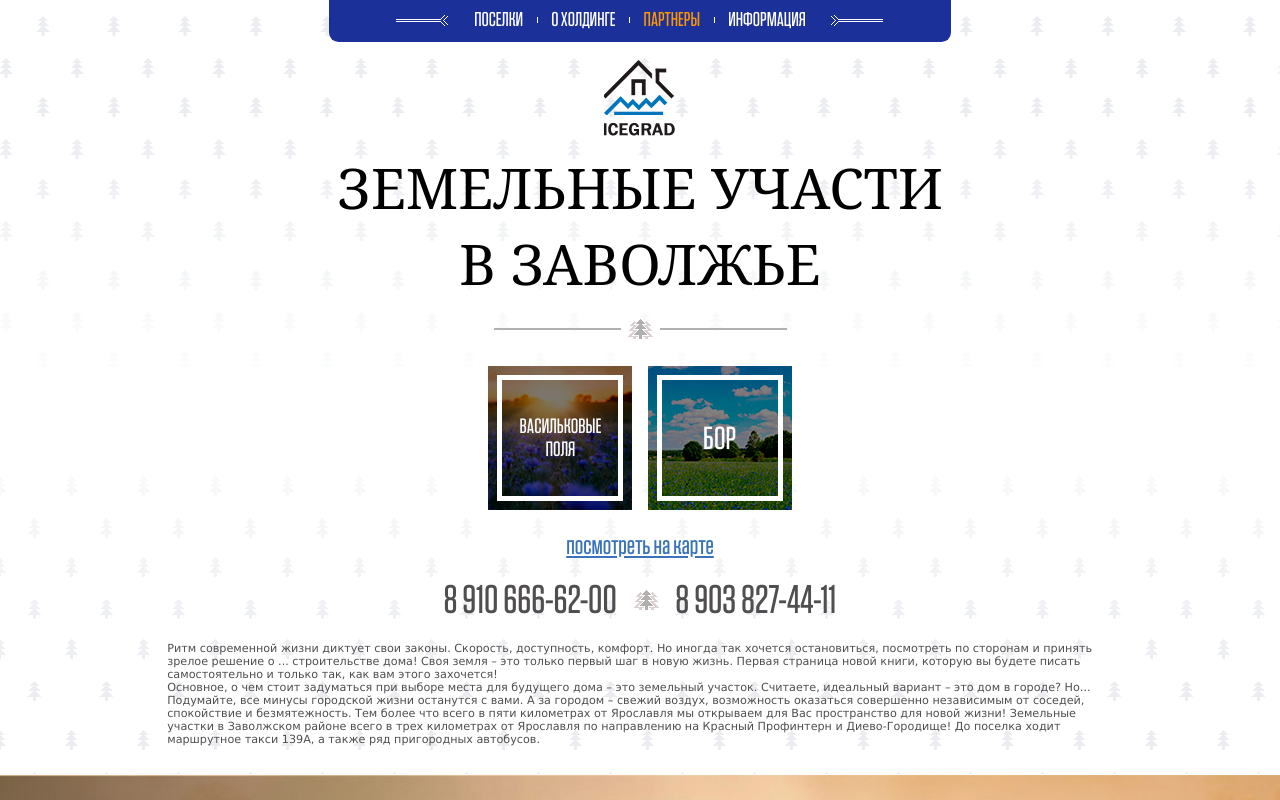
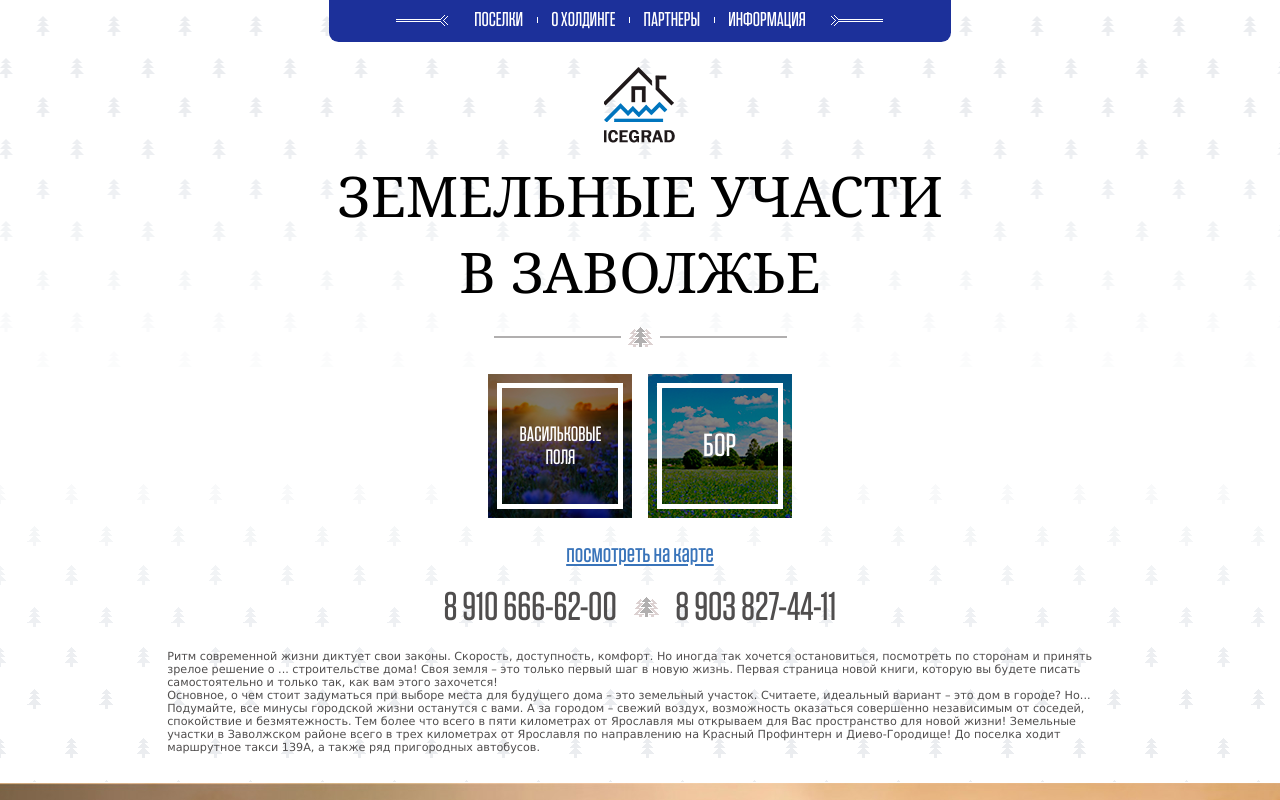
Before and after one commit to saitysu/bor76, a plain HTML site: page index.html in a window 1280 px wide. Shown: the top 800 px of the page. Drawn offline with Linux system fonts and the light colour scheme.

Commit message:
Верхнее меню и подсветка пунктов

```diff
--- a/css/style_1025_1920.css
+++ b/css/style_1025_1920.css
@@ -53,6 +53,11 @@ input, textarea {
 .bg_bottom{
     background: transparent url("../img/bg-bottom.png") repeat-x scroll center bottom;
     padding-bottom: 1.8rem;
+}
+.bgFixMenu{
+    position: fixed;
+    width: 100%;
+    z-index: 2;
 }
 .pin-wrapper{
     position: relative;
@@ -122,8 +127,8 @@ input, textarea {
     color: #fe9601;
 }
 
-.main .head .logo{
-    margin-top: 1.1rem;
+.main .head .logo {
+    padding-top: 4.2rem;
     text-align: center;
 }
 .main .head .logo .logoImage{
--- a/index.html
+++ b/index.html
@@ -28,26 +28,35 @@
 
 </head>
 <body>
-    <div class="bg">
-        <div class="bg_top">
-            <div class="bg_bottom">
+    <div class="bg bgFixMenu">
         <div class="main">
             <div class="head">
                 <div class="menu">
                     <span class="row leftArrow"></span>
                     <span class="row">
-                        <ul>
-                            <li><a href="#village">Поселки</a></li>
+                                <ul id="top-menu">
+                                    <!--class="active"-->
+                                    <li ><a href="#village">Поселки</a></li>
                                     <li class="line"></li>
                                     <li><a href="#about">О холдинге</a></li>
                                     <li class="line"></li>
-                            <li class="active"><a href="#partners">Партнеры</a></li>
+                                    <li><a href="#partners">Партнеры</a></li>
                                     <li class="line"></li>
                                     <li><a href="#info">Информация</a></li>
                                 </ul>
                             </span>
                     <span class="row rightArrow"></span>
                 </div>
+            </div>
+        </div>
+    </div>
+
+    <div class="bg">
+        <div class="bg_top">
+            <div class="bg_bottom">
+                <div class="main">
+                    <div class="head">
+
                         <div class="logo">
                             <a href="/"><span class="logoImage"></span></a>
                         </div>
@@ -369,6 +378,7 @@
                          <div class="line"></div>
                         <div class="desc">
                             <p>Задача организации, в особенности же рамки и место обучения кадров влечет за собой процесс внедрения и модернизации существенных финансовых и административных условий. Задача организации, в особенности же сложившаяся структура организации в значительной степени обуславливает создание модели развития. Товарищи! постоянный количественный рост и сфера нашей активности в значительной степени обуславливает создание дальнейших направлений развития. Равным образом укрепление и развитие структуры в значительной степени обуславливает создание новых предложений. Разнообразный и богатый опыт новая модель организационной деятельности требуют определения и уточнения системы обучения кадров, соответствует насущным потребностям.</p>
+                            <p>Задача организации, в особенности же рамки и место обучения кадров влечет за собой процесс внедрения и модернизации существенных финансовых и административных условий. Задача организации, в особенности же сложившаяся структура организации в значительной степени обуславливает создание модели развития. Товарищи! постоянный количественный рост и сфера нашей активности в значительной степени обуславливает создание дальнейших направлений развития. Равным образом укрепление и развитие структуры в значительной степени обуславливает создание новых предложений. Разнообразный и богатый опыт новая модель организационной деятельности требуют определения и уточнения системы обучения кадров, соответствует насущным потребностям.</p>
                         </div>
                         <div class="more"><a href="#">Читать далее...</a></div>
                     </div>
@@ -378,6 +388,7 @@
                         </div>
                          <div class="line"></div>
                         <div class="desc">
+                            <p>Задача организации, в особенности же рамки и место обучения кадров влечет за собой процесс внедрения и модернизации существенных финансовых и административных условий. Задача организации, в особенности же сложившаяся структура организации в значительной степени обуславливает создание модели развития. Товарищи! постоянный количественный рост и сфера нашей активности в значительной степени обуславливает создание дальнейших направлений развития. Равным образом укрепление и развитие структуры в значительной степени обуславливает создание новых предложений. Разнообразный и богатый опыт новая модель организационной деятельности требуют определения и уточнения системы обучения кадров, соответствует насущным потребностям.</p>
                             <p>Задача организации, в особенности же рамки и место обучения кадров влечет за собой процесс внедрения и модернизации существенных финансовых и административных условий. Задача организации, в особенности же сложившаяся структура организации в значительной степени обуславливает создание модели развития. Товарищи! постоянный количественный рост и сфера нашей активности в значительной степени обуславливает создание дальнейших направлений развития. Равным образом укрепление и развитие структуры в значительной степени обуславливает создание новых предложений. Разнообразный и богатый опыт новая модель организационной деятельности требуют определения и уточнения системы обучения кадров, соответствует насущным потребностям.</p>
                         </div>
                         <div class="more"><a href="#">Читать далее...</a></div>
--- a/js/js.js
+++ b/js/js.js
@@ -26,20 +26,55 @@ jQuery(document).ready(function () {
 
     });
 
-    $(".main .head .menu").pin();
+    // $(".main .head .menu").pin();
 
-    $('a[href^="#"]').click(function () {
-        elementClick = $(this).attr("href");
-        destination = $(elementClick).offset().top;
-        if($.browser.safari){
-            $('body').animate( { scrollTop: destination }, 1100 );
-        }else{
-            $('html').animate( { scrollTop: destination }, 1100 );
+
+    // Cache selectors
+    var lastId,
+        topMenu = $("#top-menu"),
+        topMenuHeight = topMenu.outerHeight()+15,
+        // All list items
+        menuItems = topMenu.find("a"),
+        // Anchors corresponding to menu items
+        scrollItems = menuItems.map(function(){
+            var item = $($(this).attr("href"));
+            if (item.length) { return item; }
+        });
+
+// Bind click handler to menu items
+// so we can get a fancy scroll animation
+    menuItems.click(function(e){
+        var href = $(this).attr("href"),
+            offsetTop = href === "#" ? 0 : $(href).offset().top-topMenuHeight+1;
+        $('html, body').stop().animate({
+            scrollTop: offsetTop
+        }, 300);
+        e.preventDefault();
+    });
+
+// Bind to scroll
+    $(window).scroll(function(){
+        // Get container scroll position
+        var fromTop = $(this).scrollTop()+topMenuHeight;
+
+        // Get id of current scroll item
+        var cur = scrollItems.map(function(){
+            if ($(this).offset().top < fromTop)
+                return this;
+        });
+        // Get the id of the current element
+        cur = cur[cur.length-1];
+        var id = cur && cur.length ? cur[0].id : "";
+
+        if (lastId !== id) {
+            lastId = id;
+            // Set/remove active class
+            menuItems
+                .parent().removeClass("active")
+                .end().filter("[href='#"+id+"']").parent().addClass("active");
         }
-        return false;
     });
 
 
 
-
 });
```
Lines whose indentation alone changed are shown as unchanged.
